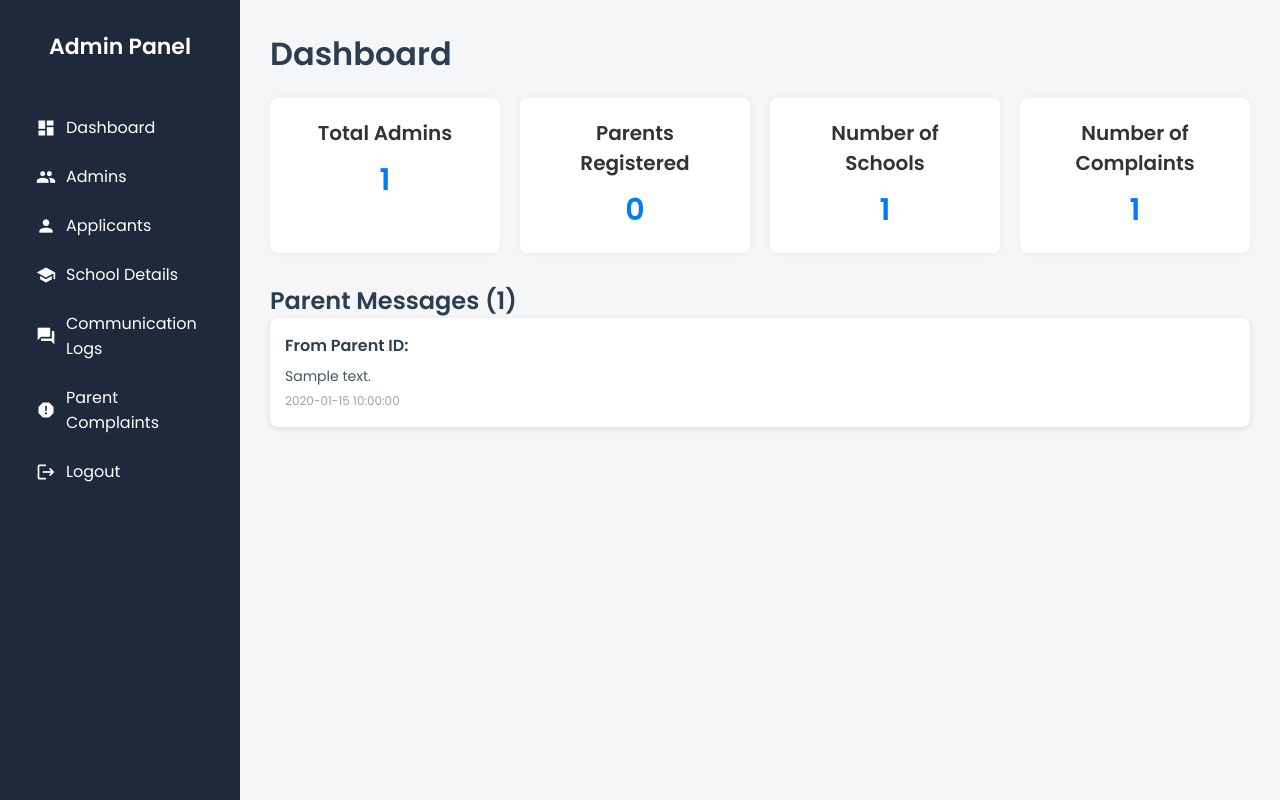
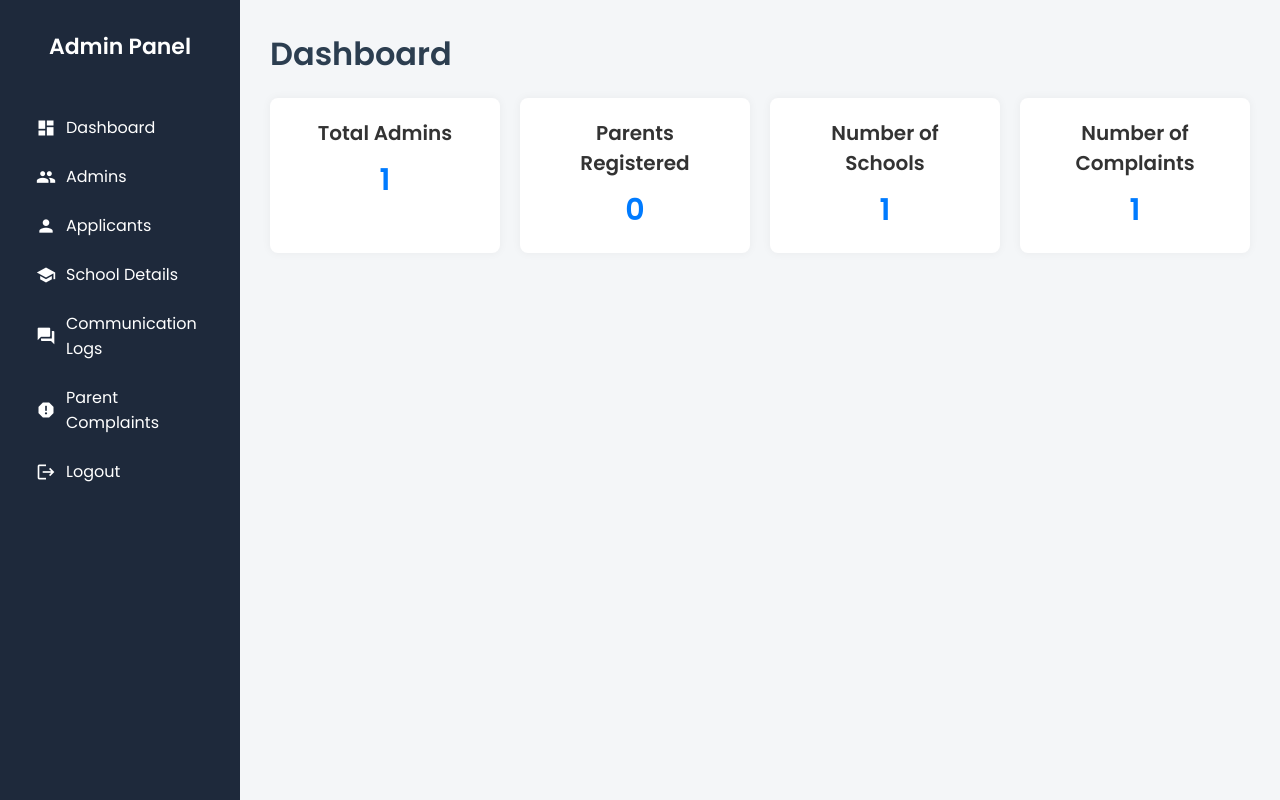
Before and after one commit to MenukaSankalpa/School, a PHP site: page /admin/layout.php in a window 1280 px wide. Run offline with PHP 8.4, Linux system fonts and the light colour scheme; tables that the repository leaves empty or names only in its code hold one stand-in row (values such as "Sample post").

Commit message:
update layout.php

```diff
--- a/admin/layout.php
+++ b/admin/layout.php
@@ -1,23 +1,8 @@
-
-
 <?php
 session_start();
 include '../db.php';
 
 $page = $_GET['page'] ?? 'super_admin_dashboard';
-
-// Fetch parent messages to display in admin dashboard
-$parentMessages = [];
-$messageCount = 0;
-
-$msgSql = "SELECT id, parent_id, message, created_at FROM parent_messages ORDER BY created_at DESC";
-$resMessages = $conn->query($msgSql);
-if ($resMessages) {
-    $messageCount = $resMessages->num_rows;
-    while ($row = $resMessages->fetch_assoc()) {
-        $parentMessages[] = $row;
-    }
-}
 ?>
 
 <!DOCTYPE html>
@@ -39,12 +24,6 @@ if ($resMessages) {
         .sidebar a:hover { background-color: #334155; }
         .material-icons { font-size: 20px; }
         .content { margin-left: 240px; padding: 30px; width: calc(100% - 240px); }
-
-        /* Notifications */
-        .notification { background: #fff; border-radius: 8px; padding: 15px; margin-bottom: 15px; box-shadow: 0 2px 6px rgba(0,0,0,0.1); }
-        .notification h3 { font-size: 16px; margin-bottom: 8px; }
-        .notification p { font-size: 14px; color: #4b5563; }
-        .notification small { font-size: 12px; color: #9ca3af; }
     </style>
 </head>
 <body>
@@ -63,7 +42,6 @@ if ($resMessages) {
 
 <!-- Dynamic Content -->
 <div class="content">
-
     <?php
     // Include the selected page
     $file = $page . '.php';
@@ -74,21 +52,6 @@ if ($resMessages) {
         echo "<h2>Page not found.</h2>";
     }
     ?>
-
-    <!-- Parent Messages Section -->
-    <h2 style="margin-top: 30px;">Parent Messages (<?= $messageCount ?>)</h2>
-    <?php if ($messageCount > 0): ?>
-        <?php foreach ($parentMessages as $msg): ?>
-            <div class="notification">
-                <h3>From Parent ID: <?= $msg['parent_id'] ?></h3>
-                <p><?= htmlspecialchars($msg['message']) ?></p>
-                <small><?= $msg['created_at'] ?></small>
-            </div>
-        <?php endforeach; ?>
-    <?php else: ?>
-        <p>No messages from parents.</p>
-    <?php endif; ?>
-
 </div>
 
 </body>
```
